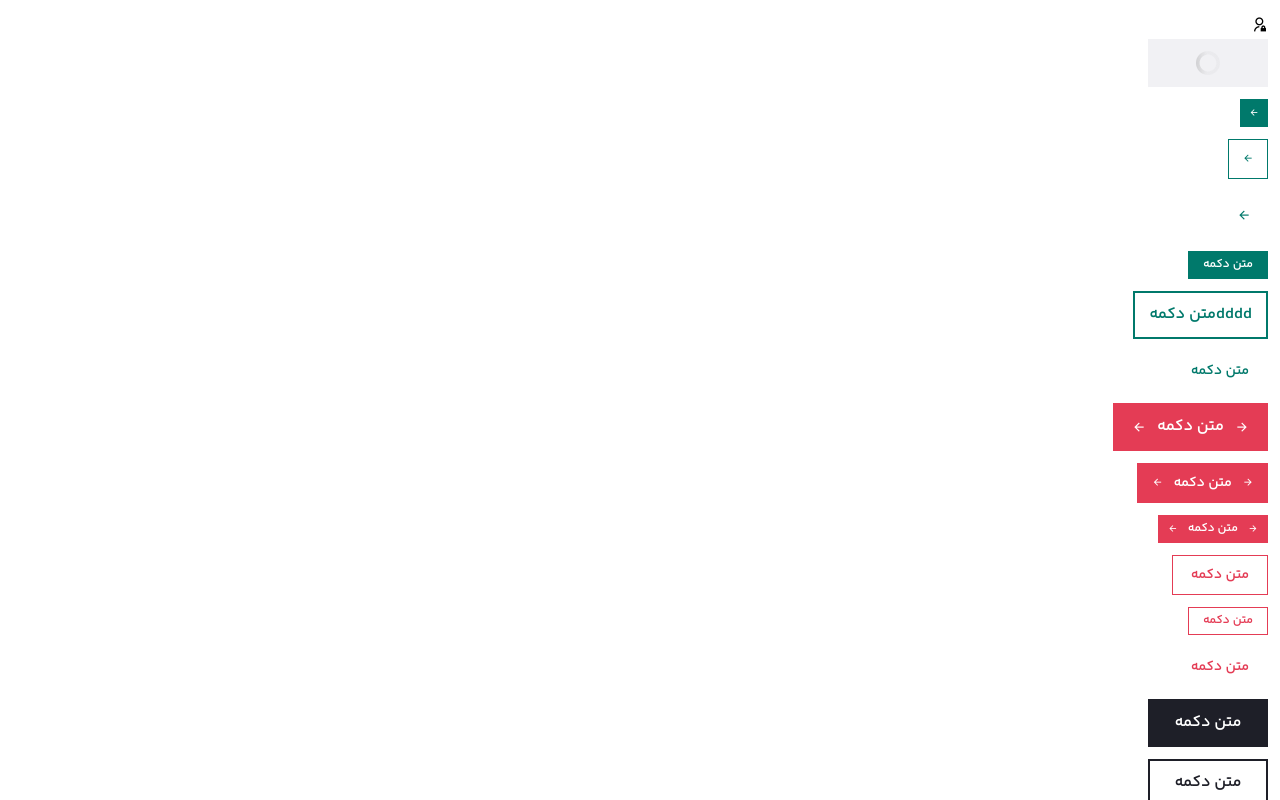
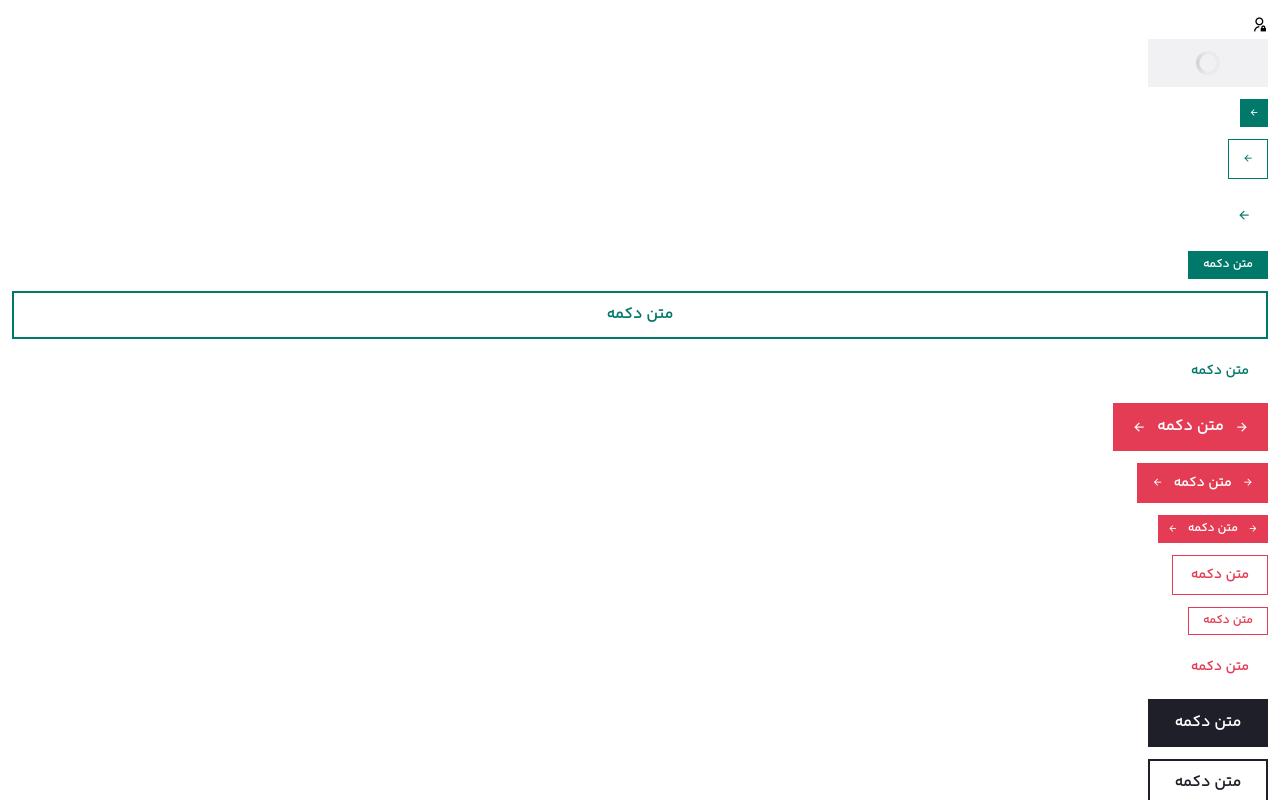
Before and after one commit to vandarpay/vandar-ui-kit, a Vue app in the folder vandar-ui-kit/: page / in a window 1280 px wide. Shown: the top 800 px of the page. Built offline with nearby package versions, Linux system fonts and the light colour scheme.

Commit message:
feat: set full-width option for button

```diff
--- a/vandar-ui-kit/src/App.vue
+++ b/vandar-ui-kit/src/App.vue
@@ -14,7 +14,7 @@
     <div class="pt-12"></div>
     <vanButton size="small" label="متن دکمه"></vanButton>
     <div class="pt-12"></div>
-    <vanButton size="large" type="outlined" width="500px" label="ddddمتن دکمه"></vanButton>
+    <vanButton size="large" type="outlined" :isFull="true" label="متن دکمه"></vanButton>
     <div class="pt-12"></div>
     <vanButton type="inlined" label="متن دکمه"></vanButton>
     <div class="pt-12"></div>
--- a/vandar-ui-kit/src/components/Button/index.vue
+++ b/vandar-ui-kit/src/components/Button/index.vue
@@ -1,11 +1,11 @@
 <template>
-  <button :class="[`van-btn van-btn-${color} van-btn-${type} van-btn-${size} ${width?.length ? `w-[${width}]` : ''} `,
+  <button :class="[`van-btn van-btn-${color} van-btn-${type} van-btn-${size} ${isFull ? `w-full` : ''} `,
   {'loading':loading, 'isIcon':isIcon}]" :disabled="disabled || loading">
-    <i v-if="beforeIcon?.length" :class="`ri-${beforeIcon}-${iconType} van-icon`"></i>
+    <i v-if="beforeIcon?.length && !loading" :class="`ri-${beforeIcon}-${iconType} van-icon`"></i>
      <span v-if="label && !isIcon" :class="{'opacity-0':loading}">
       {{ label }}
      </span>
-     <i v-if="afterIcon?.length" :class="`ri-${afterIcon}-${iconType} van-icon`"></i>
+     <i v-if="afterIcon?.length && !loading" :class="`ri-${afterIcon}-${iconType} van-icon`"></i>
     <div v-if="loading" class="loading">
     <img class="animate-spin" src="../../assets/svg/loading.svg"/>
     </div>
@@ -38,9 +38,8 @@ const props = defineProps({
       return ["large" , "medium" , "small"].includes(value)
     }
   },
-  //todo: fix width problem
-  width: {
-    type: String,
+  isFull: {
+    type: Boolean
   },
   iconType:{
     default:'line',
```
